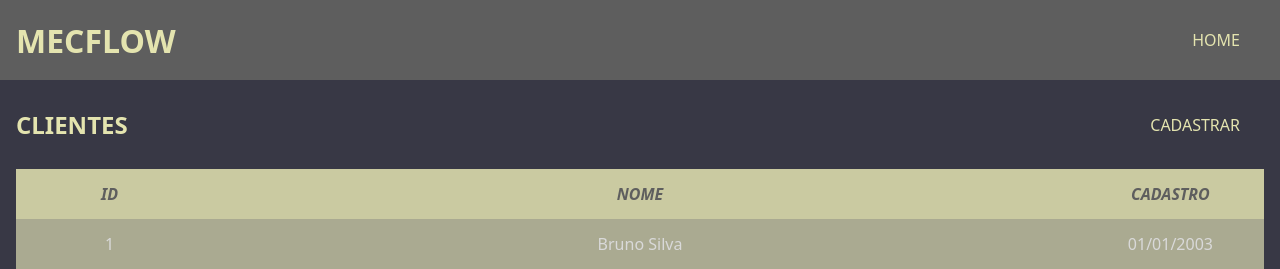
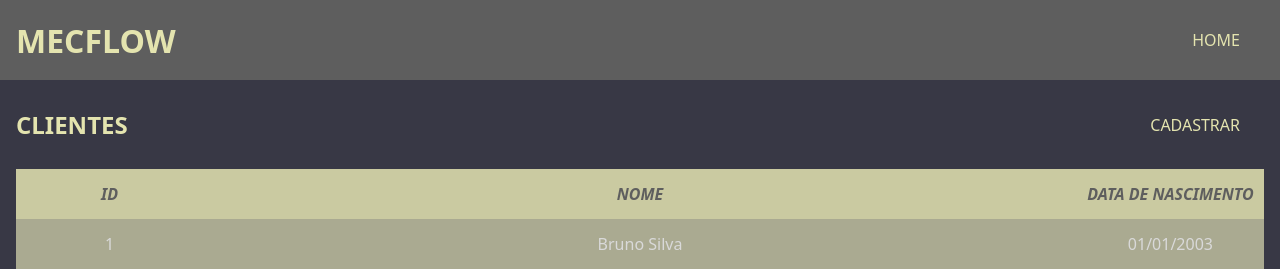
Before and after one commit to BrunoTZNR/mecflow-app, an Angular app: page /cliente in a window 1280 px wide. Shown: the top 269 px of the page. Built offline with nearby package versions, Linux system fonts and the light colour scheme.

Commit message:
fix: fixed bugs

```diff
--- a/src/app/app-routing.module.ts
+++ b/src/app/app-routing.module.ts
@@ -7,6 +7,8 @@ import { ClientComponent } from './components/client/client.component';
 import { ClientDetailComponent } from './components/client/client-detail/client-detail.component';
 import { ClientCadastrarComponent } from './components/client/client-cadastrar/client-cadastrar.component';
 import { ClientEditComponent } from './components/client/client-edit/client-edit.component';
+import { EmployeeComponent } from './components/employee/employee.component';
+import { EmployeeDetailComponent } from './components/employee/employee-detail/employee-detail.component';
 
 const routes: Routes = [
   { path: '', component: LoginComponent },
@@ -15,6 +17,8 @@ const routes: Routes = [
   { path: 'cliente/cadastrar', component: ClientCadastrarComponent },
   { path: 'cliente/:id', component: ClientDetailComponent },
   { path: 'cliente/:id/editar', component: ClientEditComponent },
+  { path: 'funcionario', component: EmployeeComponent },
+  { path: 'funcionario/:id', component: EmployeeDetailComponent },
   { path: 'os', component: OsComponent }
 ];
 
--- a/src/app/app.module.ts
+++ b/src/app/app.module.ts
@@ -12,6 +12,8 @@ import { ClientComponent } from './components/client/client.component';
 import { ClientCadastrarComponent } from './components/client/client-cadastrar/client-cadastrar.component';
 import { ClientEditComponent } from './components/client/client-edit/client-edit.component';
 import { ClientService } from './services/client.service';
+import { EmployeeComponent } from './components/employee/employee.component';
+import { EmployeeDetailComponent } from './components/employee/employee-detail/employee-detail.component';
 
 @NgModule({
   declarations: [
@@ -22,7 +24,9 @@ import { ClientService } from './services/client.service';
     ClientComponent,
     ClientDetailComponent,
     ClientCadastrarComponent,
-    ClientEditComponent
+    ClientEditComponent,
+    EmployeeComponent,
+    EmployeeDetailComponent
   ],
   imports: [
     BrowserModule,
--- a/src/app/components/client/client.component.html
+++ b/src/app/components/client/client.component.html
@@ -20,7 +20,7 @@
           <tr>
             <td>id</td>
             <td>nome</td>
-            <td>cadastro</td>
+            <td>data de nascimento</td>
           </tr>
         </thead>
 
--- a/src/app/components/home/home.component.html
+++ b/src/app/components/home/home.component.html
@@ -4,9 +4,10 @@
 
     <ul>
       <li><a class="button" routerLink="/os">ordens de serviços</a></li>
+      <li><a class="button" routerLink="/os">serviços</a></li>
       <li><a class="button" routerLink="/">produtos</a></li>
       <li><a class="button" routerLink="/cliente">clientes</a></li>
-      <li><a class="button" routerLink="/os">serviços</a></li>
+      <li><a class="button" routerLink="/funcionario">funcionários</a></li>
       <li><a class="button" routerLink="/os">adiantamentos</a></li>
       <li><a class="button" routerLink="/os">pagamentos</a></li>
     </ul>
```
